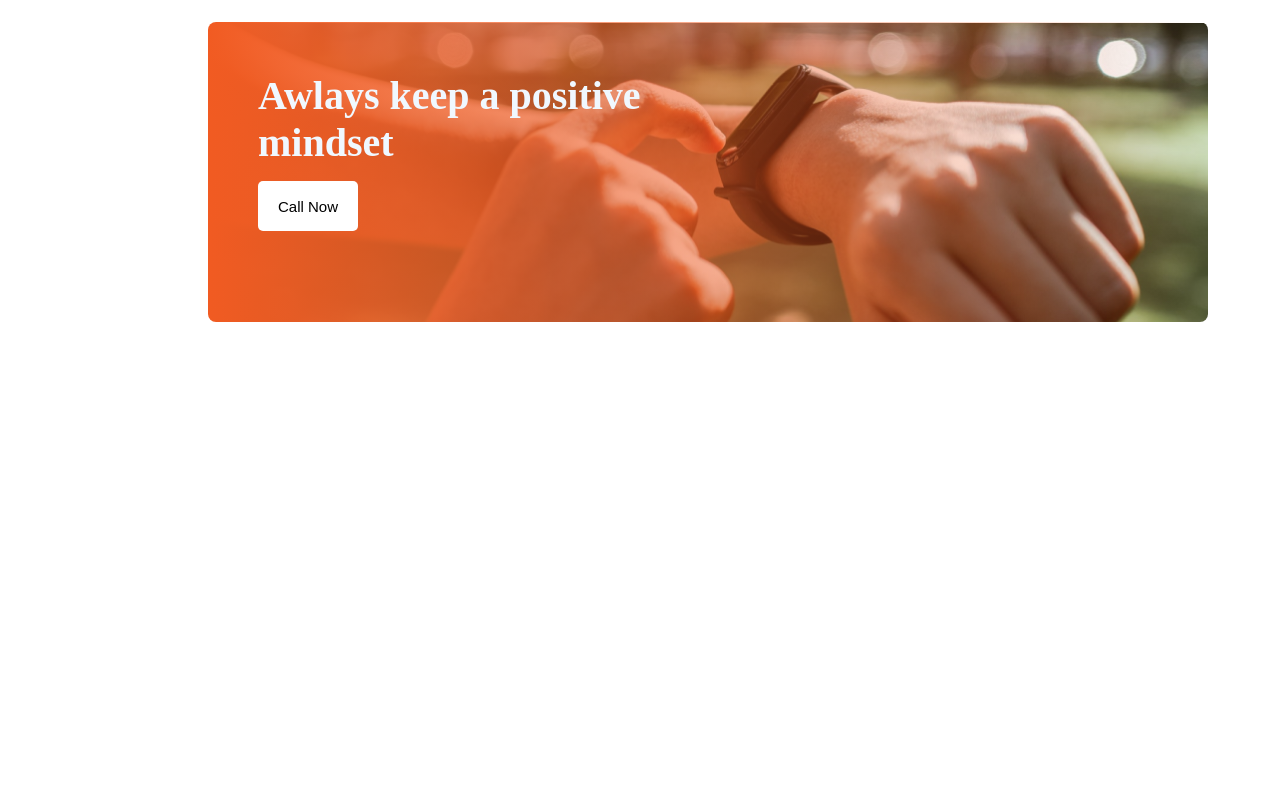
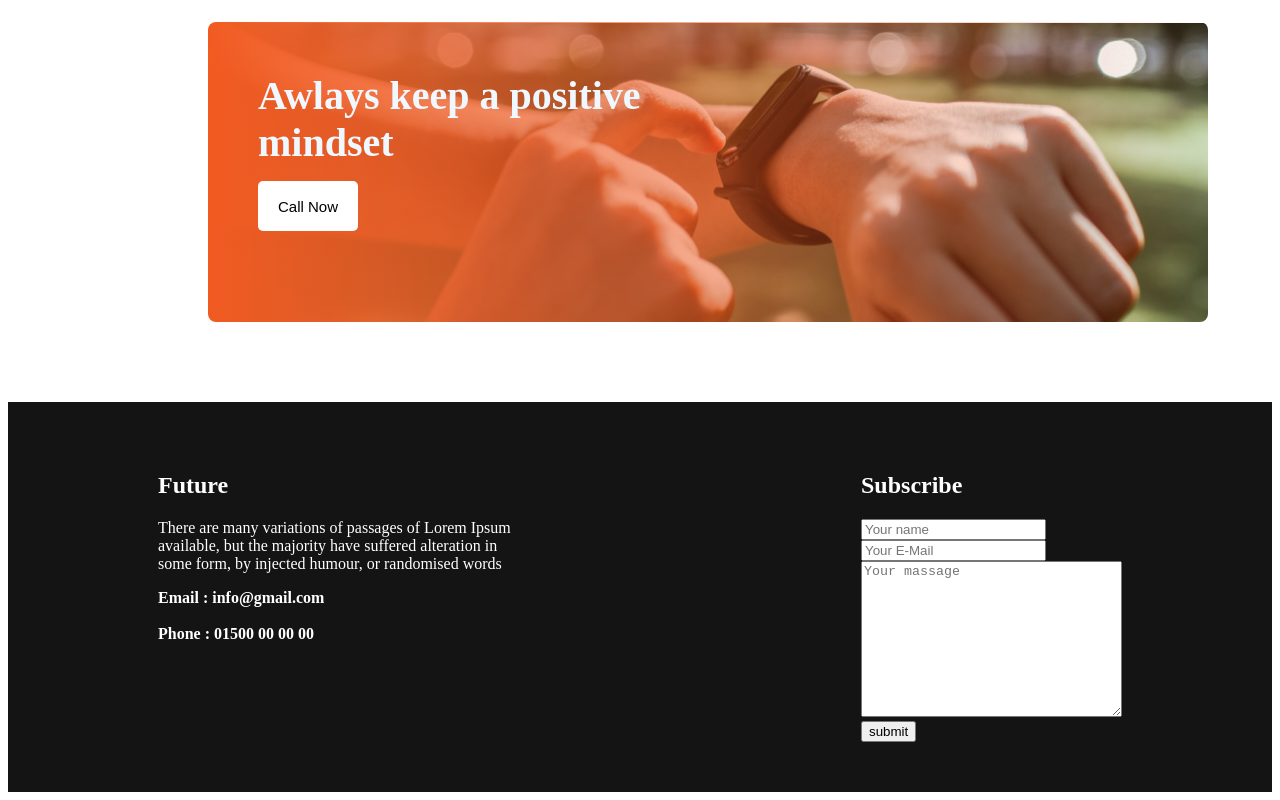
Before and after one commit to sayful-abit/1st_Assignment, a plain HTML site: page index.html in a window 1280 px wide. Shown: the part 1917-2717 px from the top of the page. Before the commit the page ends 2319 px from the top, so only its background shows below. Drawn offline with Linux system fonts and the light colour scheme.

Commit message:
4th commit

```diff
--- a/index.html
+++ b/index.html
@@ -123,6 +123,48 @@
           </div>
         </div>
       </section>
+
+      <!-- footer start -->
+      <div class="footer_container">
+        <section class="main_footer">
+          <div class="future">
+            <div class="future_heading">
+              <h2>Future</h2>
+            </div>
+            <div class="future_describtion">
+              <p>
+                There are many variations of passages of Lorem Ipsum available,
+                but the majority have suffered alteration in some form, by
+                injected humour, or randomised words
+              </p>
+            </div>
+            <div class="maile_phone">
+              <strong>Email : info@gmail.com</strong>
+              <br />
+              <br />
+              <strong>Phone : 01500 00 00 00</strong>
+            </div>
+          </div>
+          <div class="subscribe">
+            <div class="subs_heading">
+              <h2>Subscribe</h2>
+            </div>
+            <input type="text" name="" id="" placeholder="Your name" />
+            <br />
+            <input type="email" name="" id="" placeholder="Your E-Mail" />
+            <br />
+            <textarea
+              name=""
+              id=""
+              cols="30"
+              rows="10"
+              placeholder="Your massage"
+            ></textarea>
+            <br />
+            <input class="submit_btn" type="submit" value="submit" />
+          </div>
+        </section>
+      </div>
     </main>
   </body>
 </html>
--- a/style.css
+++ b/style.css
@@ -1,3 +1,4 @@
+
 *primerry_color{
     rgba(255, 89, 89, 1)
     margin: 0;
@@ -159,3 +160,26 @@
     border: none;
 
 }
+
+/* footre start */
+.footer_container{
+    background: #151414;
+    margin-top: 50px;
+}
+.main_footer{
+    display: flex;
+    gap: 350px;
+
+}
+.future{
+    color: #ffffff;
+    margin-left: 150px;
+    margin-top: 50px;
+}
+
+.subscribe{
+    color: #ffffff;
+    margin-right: 150px;
+    margin-top: 50px;
+    margin-bottom: 50px;
+}
```
